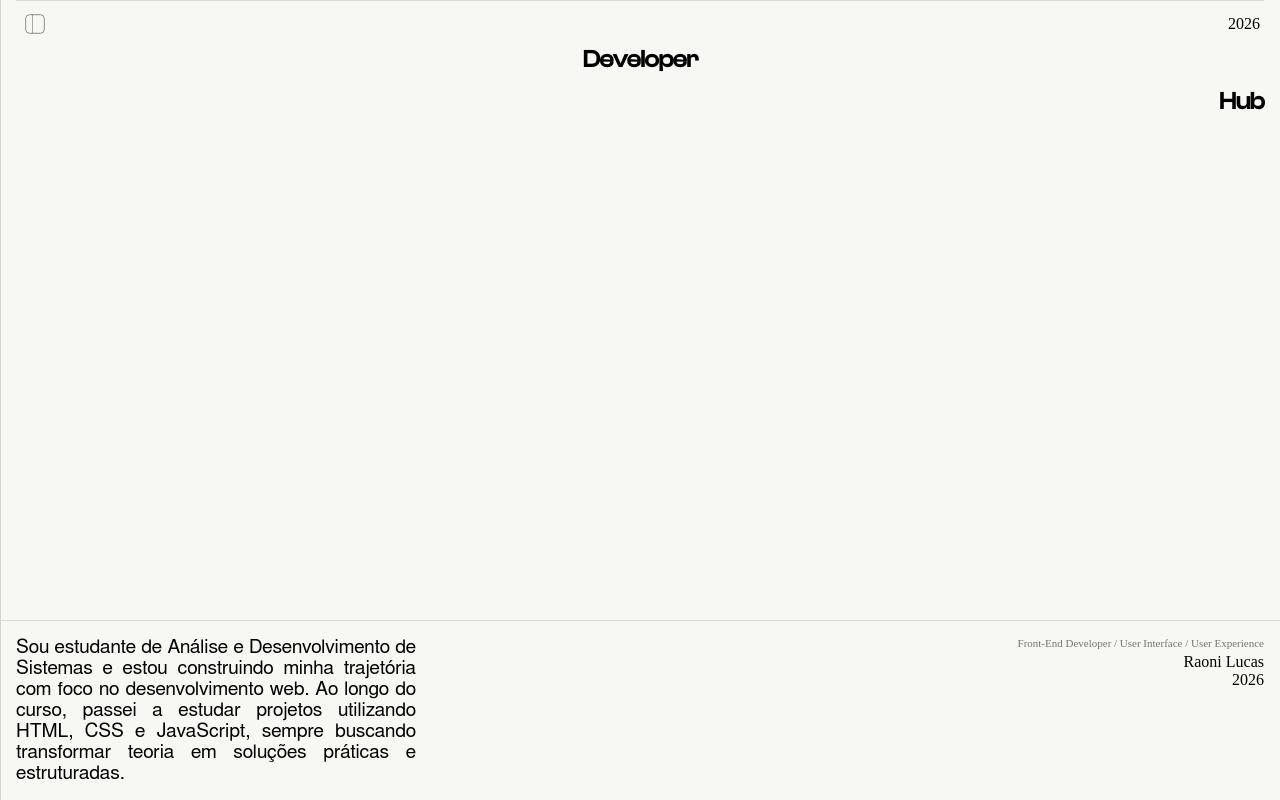
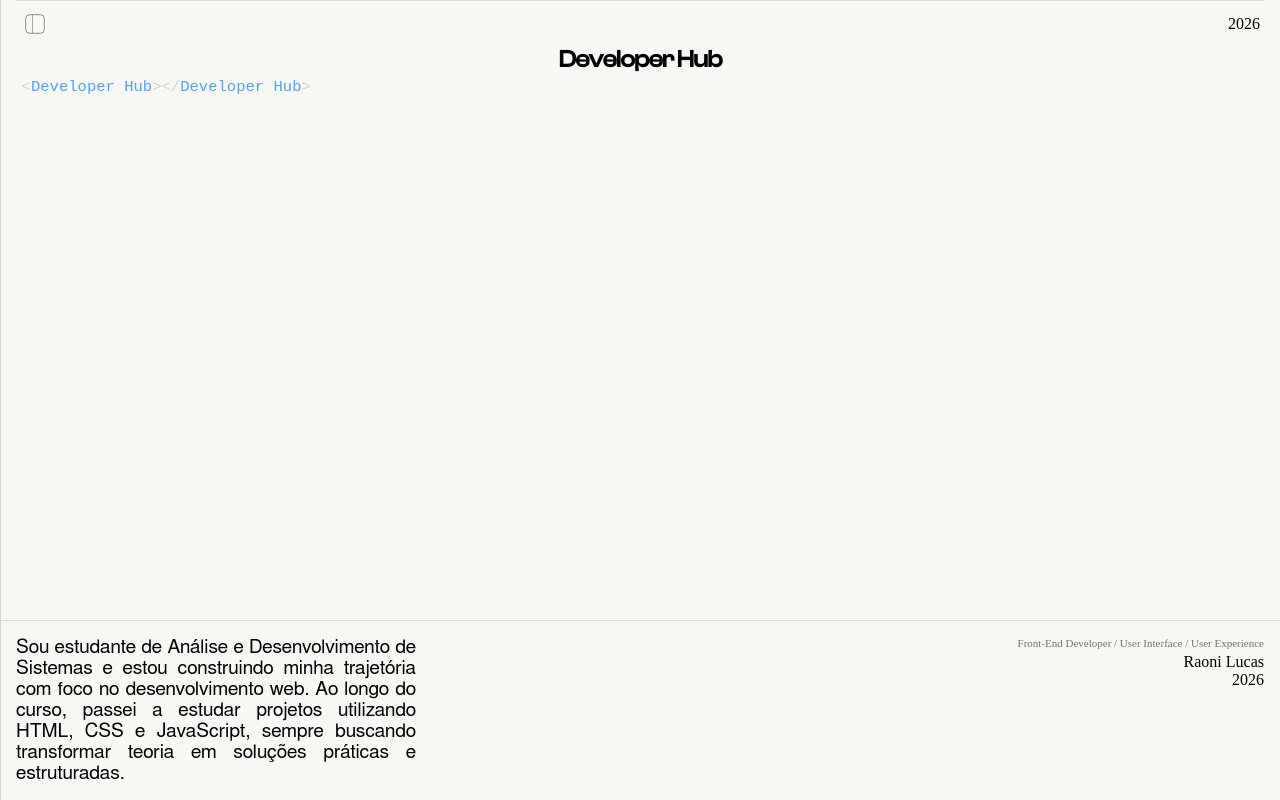
Before and after one commit to RaoniLucas/developer-hub, a React (Vite) app: page / in a window 1280 px wide. Built offline with nearby package versions, Linux system fonts and the light colour scheme; a web font is replaced by a local one.

Commit message:
Testando alterações na UI

```diff
--- a/src/components/Sections/HeroSection.tsx
+++ b/src/components/Sections/HeroSection.tsx
@@ -2,6 +2,54 @@
 
 export function HeroSection() {
   // const titleRef = useFitText();
+
+  const CodeLogo = () => {
+    return (
+      <svg
+        viewBox="0 0 1080 120"
+        className="code-logo"
+        xmlns="http://www.w3.org/2000/svg"
+      >
+        <style>{`
+          .code-logo {
+            width: 100%;
+            /* max-width: 1000px; */
+            height: auto;
+            display: block;
+          }
+
+          .code {
+            font-family: 'JetBrains Mono', 'Fira Code', monospace;
+            font-size: clamp(18px, 6vw, 48px);
+            font-weight: 500;
+          }
+
+          @media (min-width: 600px) {
+            .code {
+              font-size: clamp(36px, 6vw, 56px);
+            }
+          }
+
+          .tag {
+            fill: #cfcfcf;
+          }
+
+          .text {
+            fill: #4DA3FF;
+          }
+        `}</style>
+
+        <text x="20" y="75" className="code">
+          <tspan className="tag">&lt;</tspan>
+          <tspan className="text">Developer Hub</tspan>
+          <tspan className="tag">&gt;&lt;/</tspan>
+          <tspan className="text">Developer Hub</tspan>
+          <tspan className="tag">&gt;</tspan>
+        </text>
+      </svg>
+    );
+  };
+
 
   return (
     <section className="interfaces">
@@ -10,12 +58,13 @@ export function HeroSection() {
           Soluções para interfaces dinâmicas e responsivas
         </h2>*/}
         <h2 className="interfaces__title">
-          <span>Developer</span>
-          <br />
-          <span>Hub</span>
+          Developer
+          Hub
         </h2>
 
-        {/*<div>teste</div>*/}
+        <div>
+          <CodeLogo />
+        </div>
       </div>
 
       {/*<hr className="interfaces__divider" />*/}
```
